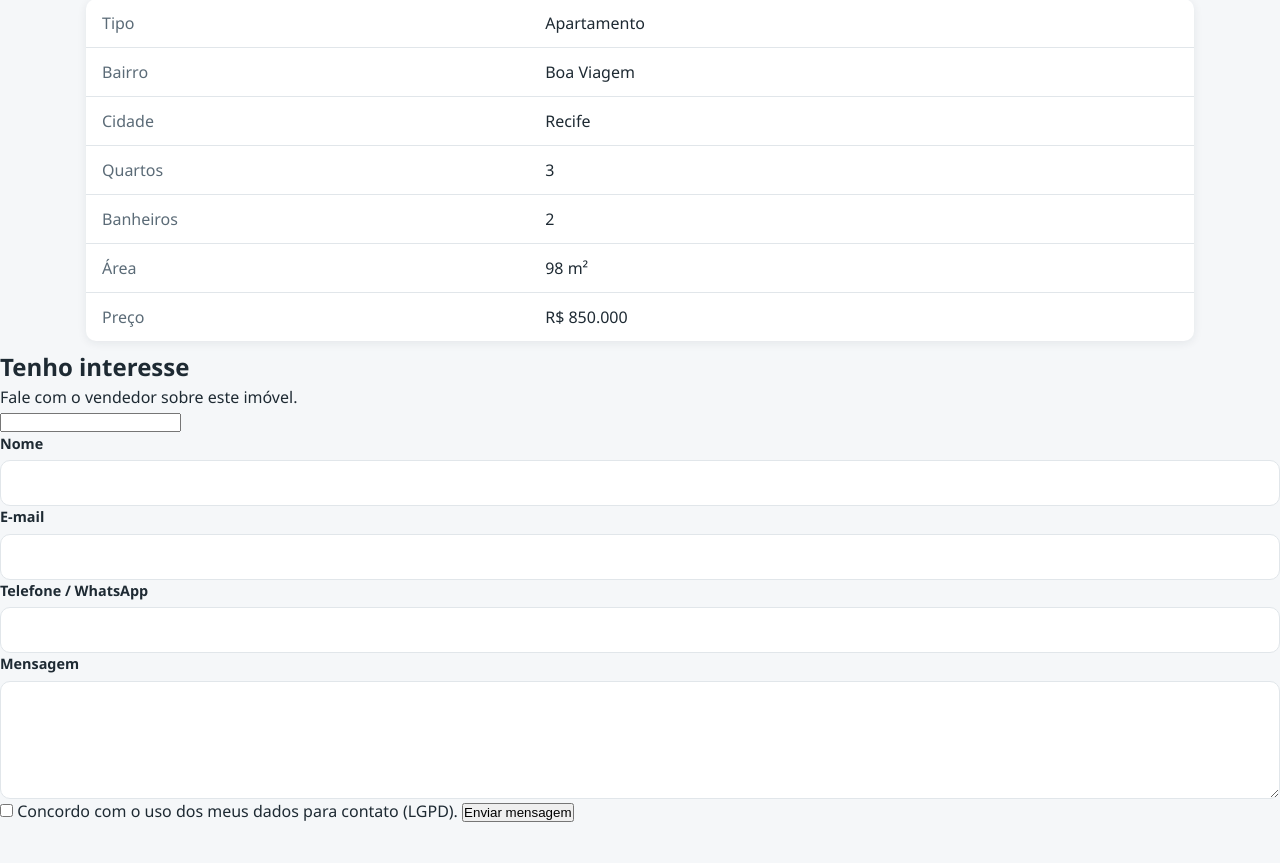
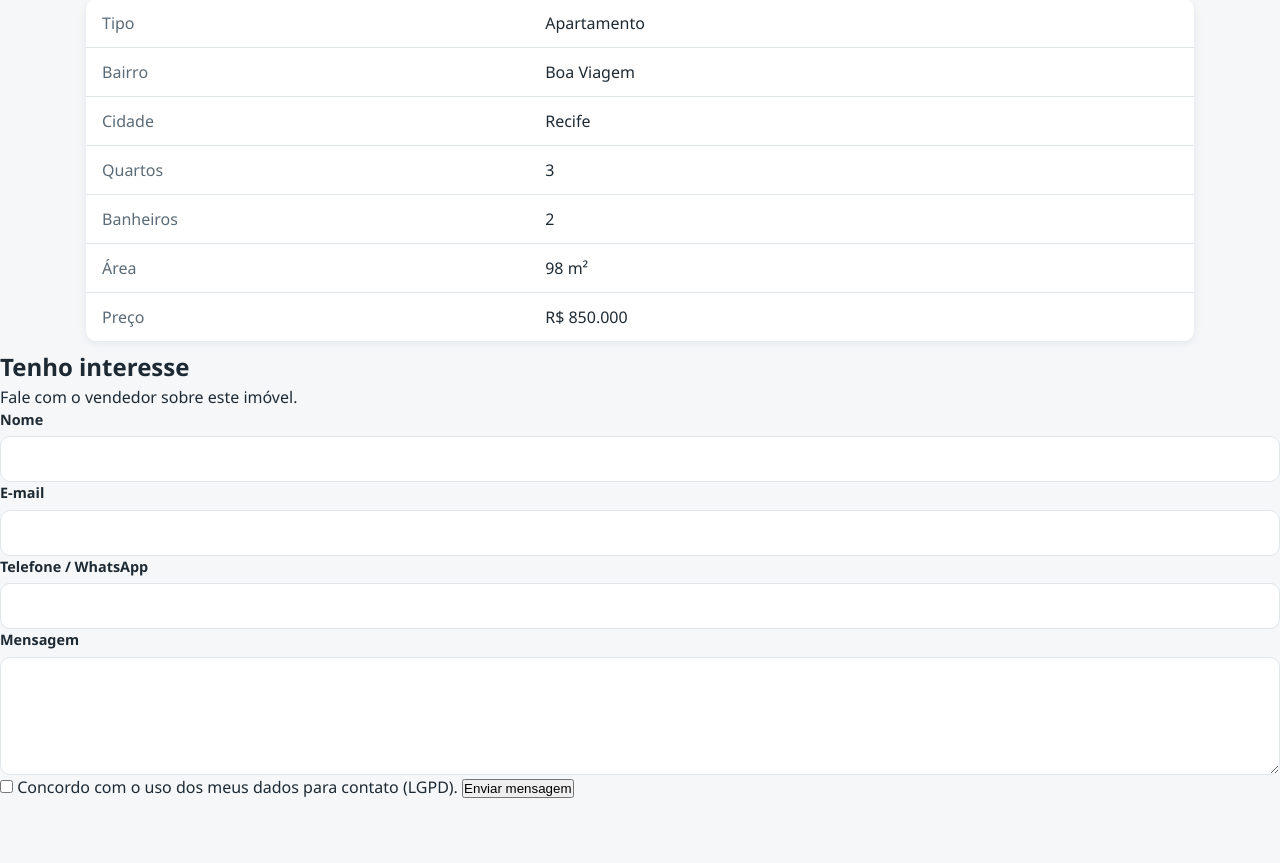
Before and after one commit to devmarcos-santos/Projeto-P1-E.S, a Flask app: page /imoveis/1 in a window 1280 px wide. Shown: the part 753-1616 px from the top of the page. Run offline with Flask 3, Linux system fonts and the light colour scheme.

Commit message:
Chore: remove input text extra do card de contato

```diff
--- a/templates/detalhes_imovel.html
+++ b/templates/detalhes_imovel.html
@@ -74,7 +74,6 @@
 
   <form action="/contato" method="POST" id="form-contato">
     <input type="hidden" name="imovel_id" id="imovel_id">
-    <input type="text" name="site" class="hp" tabindex="-1" autocomplete="off">
 
     <div class="campo">
       <label for="nome">Nome</label>
```
